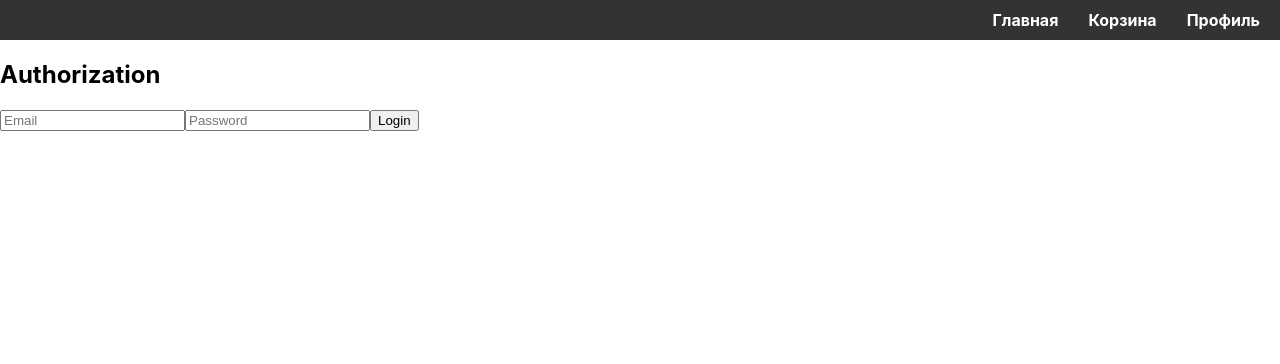
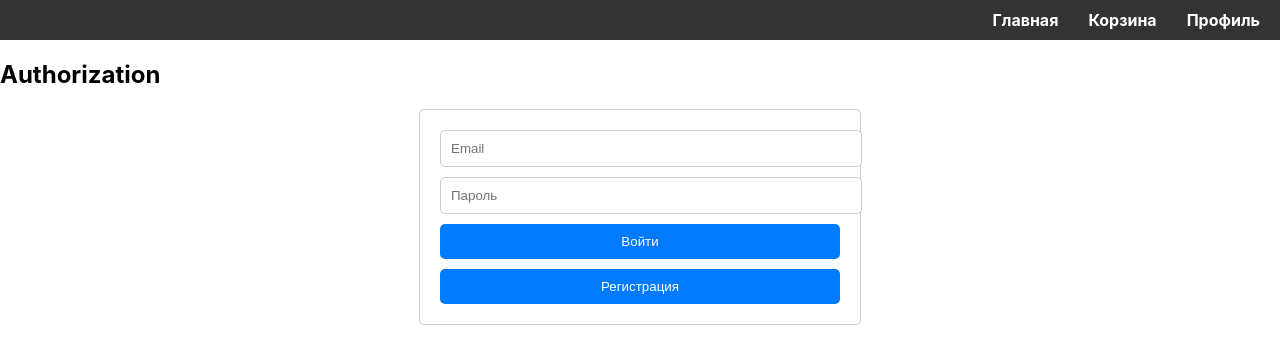
Before and after one commit to vasalerm/book-store, a React (Create React App) app in the folder book-store/: page /authorization in a window 1280 px wide. Shown: the top 364 px of the page. Built offline with nearby package versions, Linux system fonts and the light colour scheme.

Commit message:
Добавлена кнопка для перехода к регистрации

```diff
--- a/book-store/src/pages/Authorization.js
+++ b/book-store/src/pages/Authorization.js
@@ -1,10 +1,13 @@
+import { Button } from 'devextreme-react';
 import React, { useState } from 'react';
+import { useNavigate } from 'react-router-dom';
 
 const Authorization = () => {
   const [formData, setFormData] = useState({
     email: '',
     password: '',
   });
+  const navigate = useNavigate();
 
   const handleChange = (e) => {
     setFormData({ ...formData, [e.target.name]: e.target.value });
@@ -43,7 +46,7 @@ const Authorization = () => {
   return (
     <div>
       <h2>Authorization</h2>
-      <form onSubmit={handleSubmit}>
+      <form onSubmit={handleSubmit} className='form-container'>
         <input
           type="email"
           name="email"
@@ -57,10 +60,17 @@ const Authorization = () => {
           name="password"
           value={formData.password}
           onChange={handleChange}
-          placeholder="Password"
+          placeholder="Пароль"
           required
         />
-        <button type="submit">Login</button>
+        <button type="submit">Войти</button>
+        <button
+        type="button"
+        style={{marginTop: '10px'}}
+        onClick={() => {navigate('/registration')}}
+        >
+          Регистрация
+        </button>
       </form>
     </div>
   );
```
